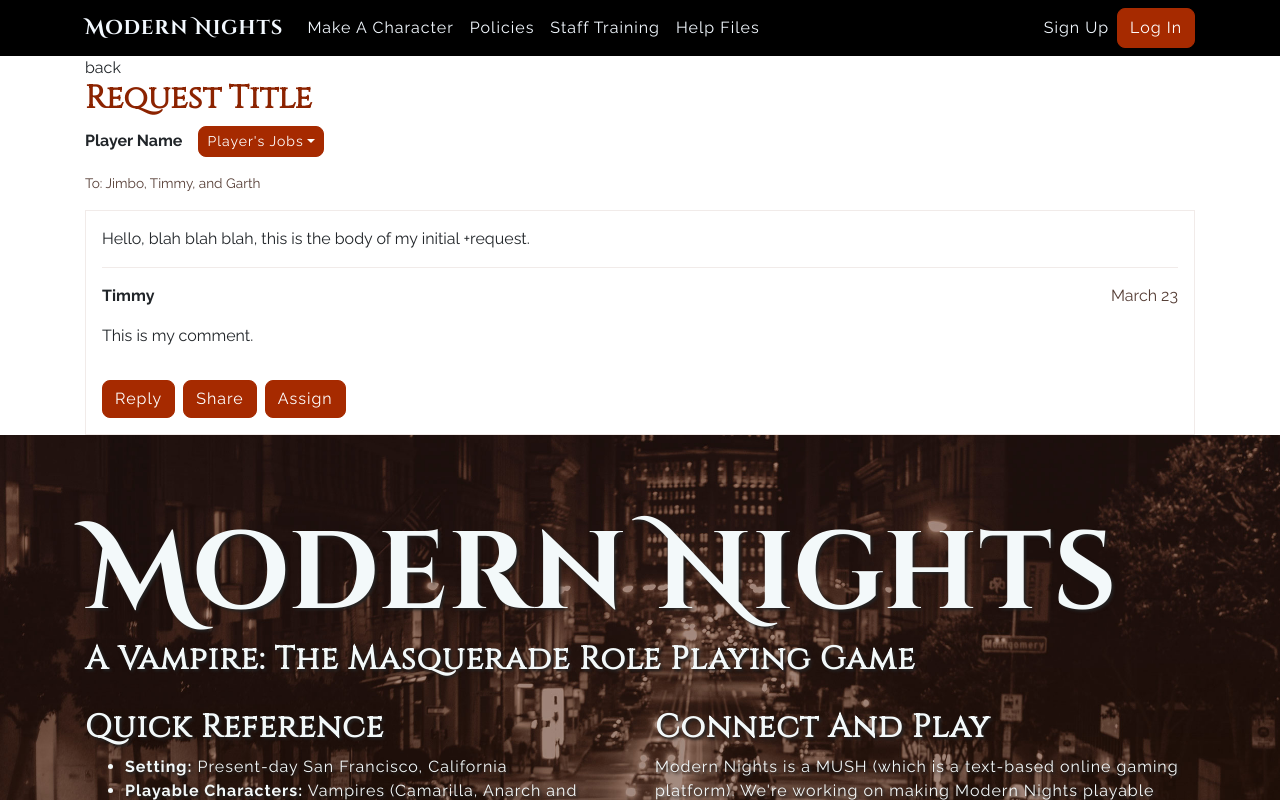
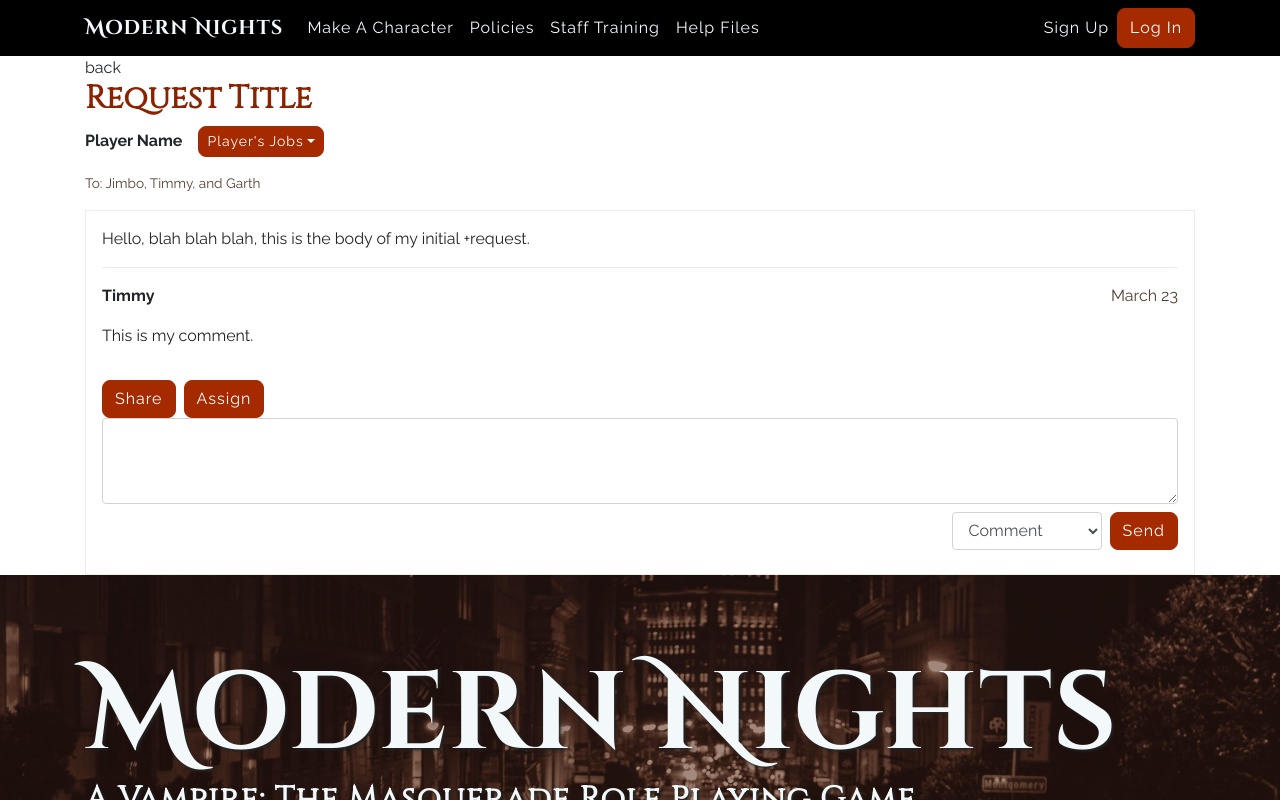
Before and after one commit to marissaconner/modernnightsmush, a React (Create React App) app in the folder sfbynite/: page / in a window 1280 px wide. Shown: the top 800 px of the page. Built offline with nearby package versions, Linux system fonts and the light colour scheme.

Commit message:
Simplifying interface regarding comments

```diff
--- a/sfbynite/src/components/jobs/OpenedRequest.js
+++ b/sfbynite/src/components/jobs/OpenedRequest.js
@@ -37,18 +37,11 @@ const OpenedRequest = () => (
 
       <Form>
         <ButtonToolbar>
-          <Button data-toggle="collapse" href="#reply">
-            Reply
-          </Button>
           <Button>Share</Button>
           <Button>Assign</Button>
         </ButtonToolbar>
 
-        <div id="reply" class="collapse">
-          <Form.Label>Comments</Form.Label>
-          <span data-toggle="collapse" href="#reply" class="close">
-            &times;
-          </span>
+        <div id="reply">
           <Form.Control as="textarea" rows="3" />
           <div id="job-reply-toolbar">
             <Form.Control as="select">
```
